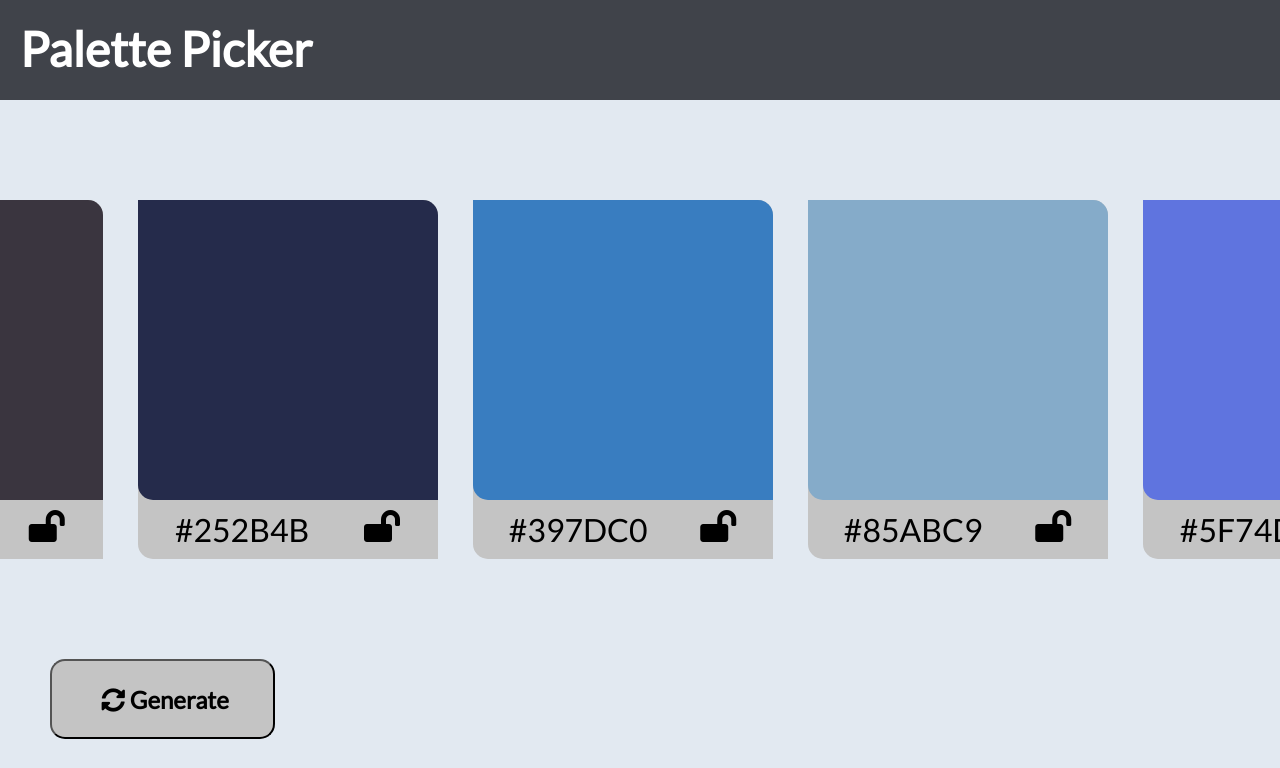
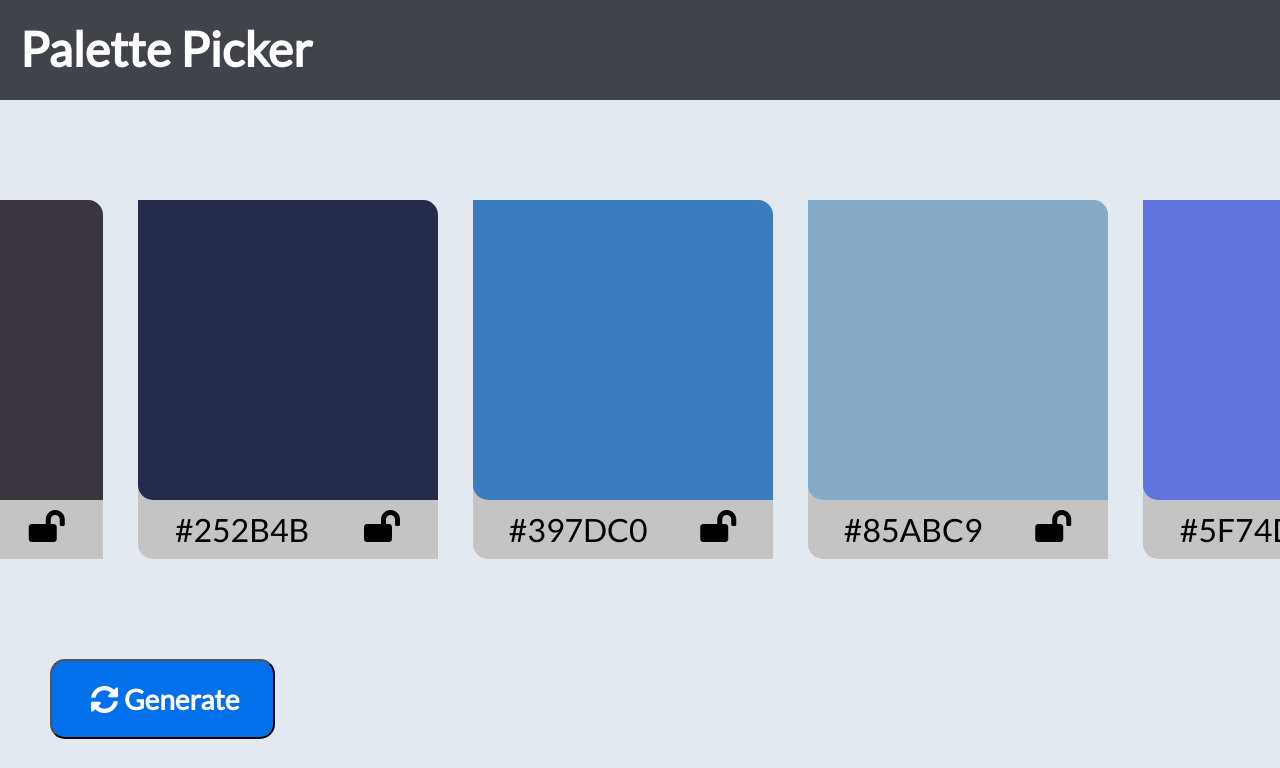
Before and after one commit to drhanciles/palette-picker, a website: page public/index.html in a window 1280 px wide. In both pictures the pointer is over the button "Generate". Shown: the top 768 px of the page. Drawn offline with nearby package versions, Linux system fonts and the light colour scheme; no server answers.

Commit message:
Updated button-hover for all primary buttons

```diff
--- a/public/css/styles.css
+++ b/public/css/styles.css
@@ -93,12 +93,16 @@ button {
   height: 80px;
   width: 225px;
   border-radius: 15px;
-  font-size: 1.5rem;
+  font-size: 1.75rem;
   font-weight: 600;
   cursor: pointer;
   background-color: #C4C4C4;
 }
 
+button:hover {
+  background-color: #026FEB;
+  color: #ffffff;
+}
 .generate-icon {
   margin-left: 5px;
 }
```
